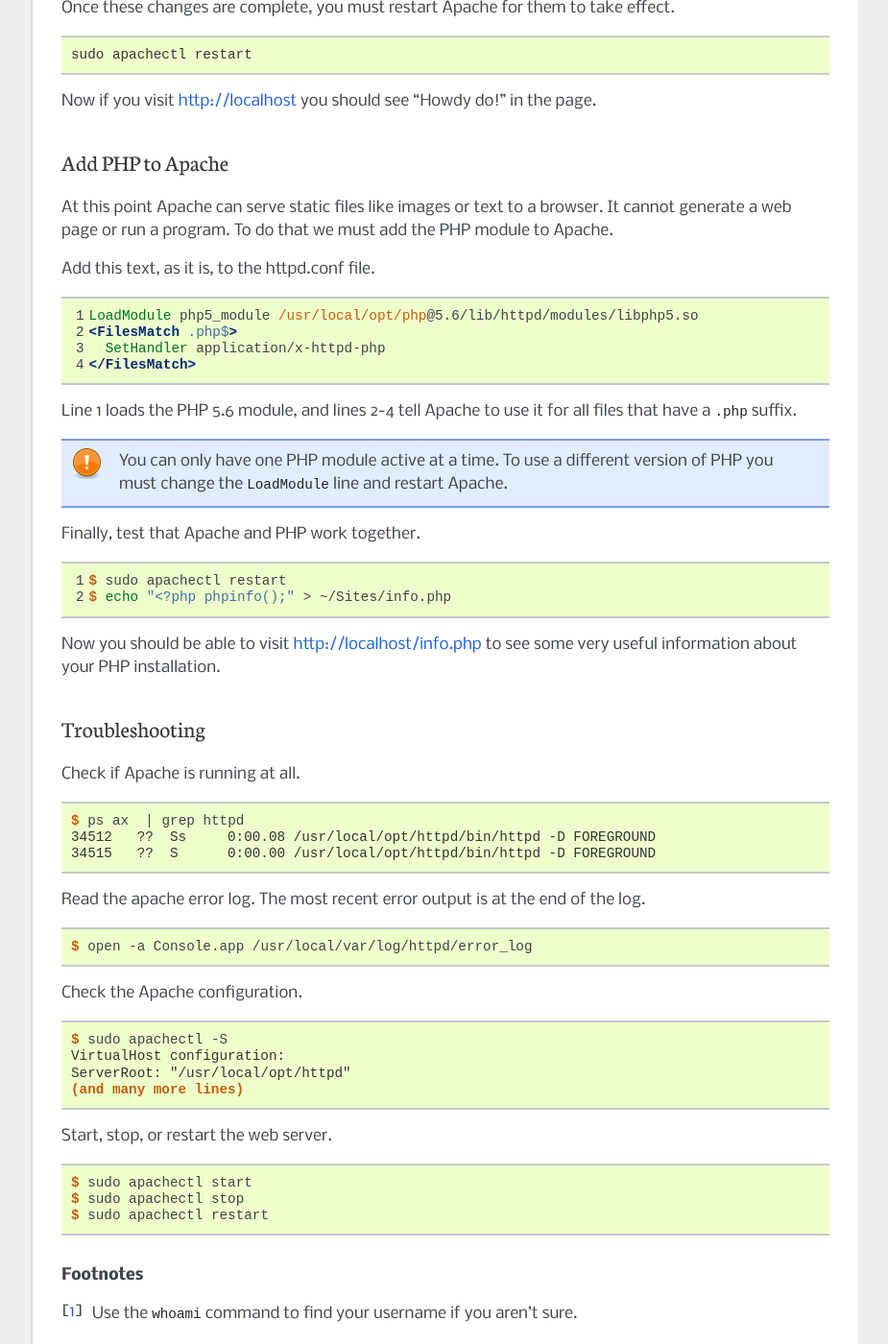
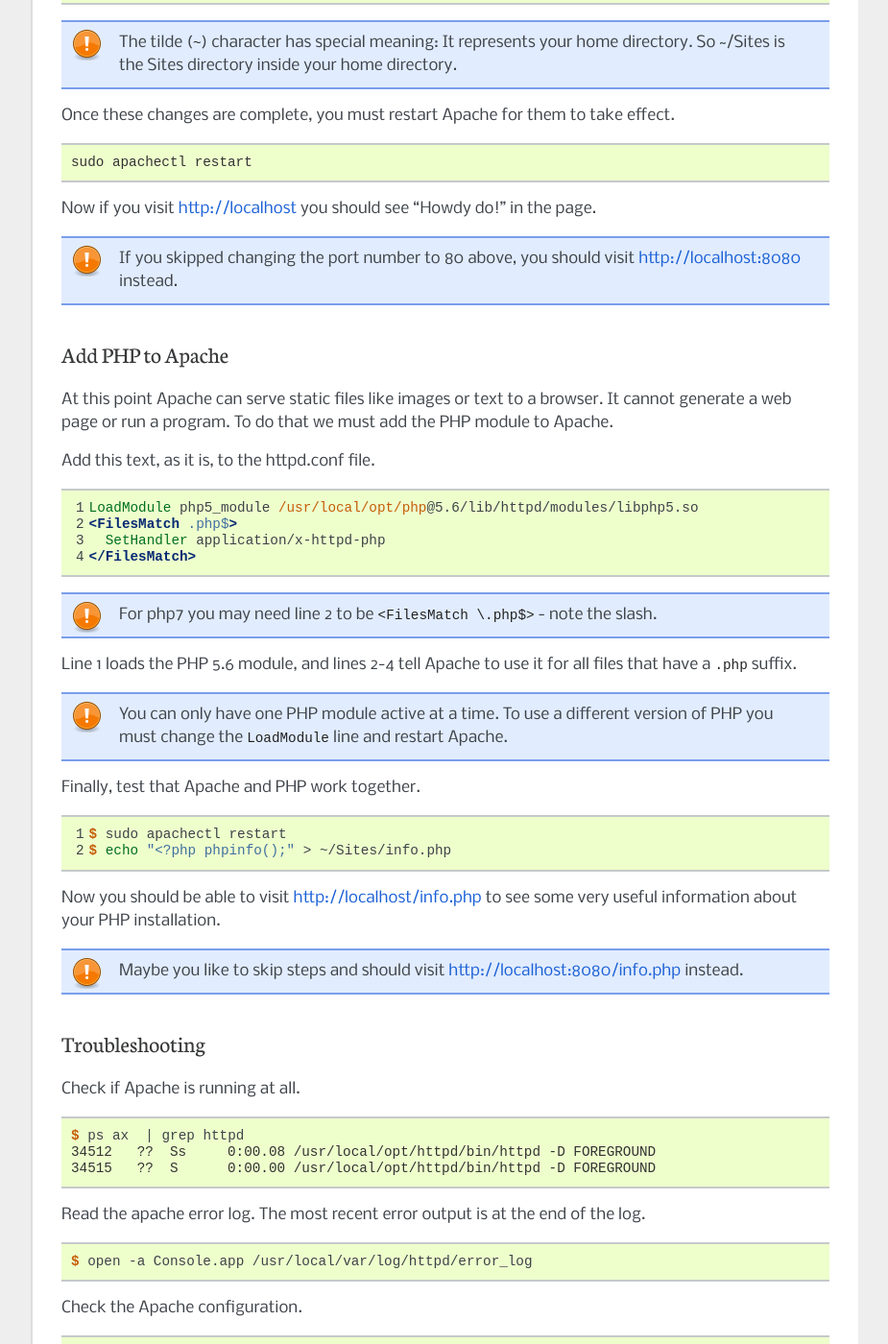
Before and after one commit to sfu-dhil/dev-docs, a Sphinx documentation site: the page built from source/apache.rst, in a window 1280 px wide and 1400 px high, scrolled down 2550 px. Shown: the whole window at 96% size, without its empty margins (198-1123 px from the left). Built offline with Sphinx 7.4.7, drawn with Linux system fonts in a browser that asks for light colours; some of the changed text lies outside the part shown.

Commit message:
udpate some useful info.

```diff
--- a/source/apache.rst
+++ b/source/apache.rst
@@ -46,6 +46,12 @@
     Also change **www.example.com:8080** to ``localhost``
 2. ``#LoadModule rewrite_module lib/httpd/modules/mod_rewrite.so``
     Remove the leading ``#``. No other changes are necessary for this line.
+
+.. note::
+
+  If you don't have access to port 80, maybe because the people that control
+  things don't want to give out that kind of access, skip this step. Make sure
+  that you take note of the fact that you skipped the step.
 
 Change where Apache will find documents to serve. Find the DocumentRoot
 section of the configuration file. It will look like this:
@@ -143,6 +149,11 @@
 
 Now if you visit http://localhost you should see "Howdy do!" in the page.
 
+.. note::
+
+  If you skipped changing the port number to 80 above, you should visit
+  http://localhost:8080 instead.
+
 Add PHP to Apache
 -----------------
 
@@ -159,6 +170,10 @@
   <FilesMatch .php$>
     SetHandler application/x-httpd-php
   </FilesMatch>
+
+.. note::
+
+  For php7 you may need line 2 to be ``<FilesMatch \.php$>`` - note the slash.
 
 Line 1 loads the PHP 5.6 module, and lines 2-4 tell Apache to use it for all
 files that have a ``.php`` suffix.
@@ -178,6 +193,11 @@
 
 Now you should be able to visit http://localhost/info.php to see some very
 useful information about your PHP installation.
+
+.. note::
+
+  Maybe you like to skip steps and should visit http://localhost:8080/info.php
+  instead.
 
 Troubleshooting
 ---------------
```
Also changed, not shown: source/apps.rst (+8 -4 lines).
